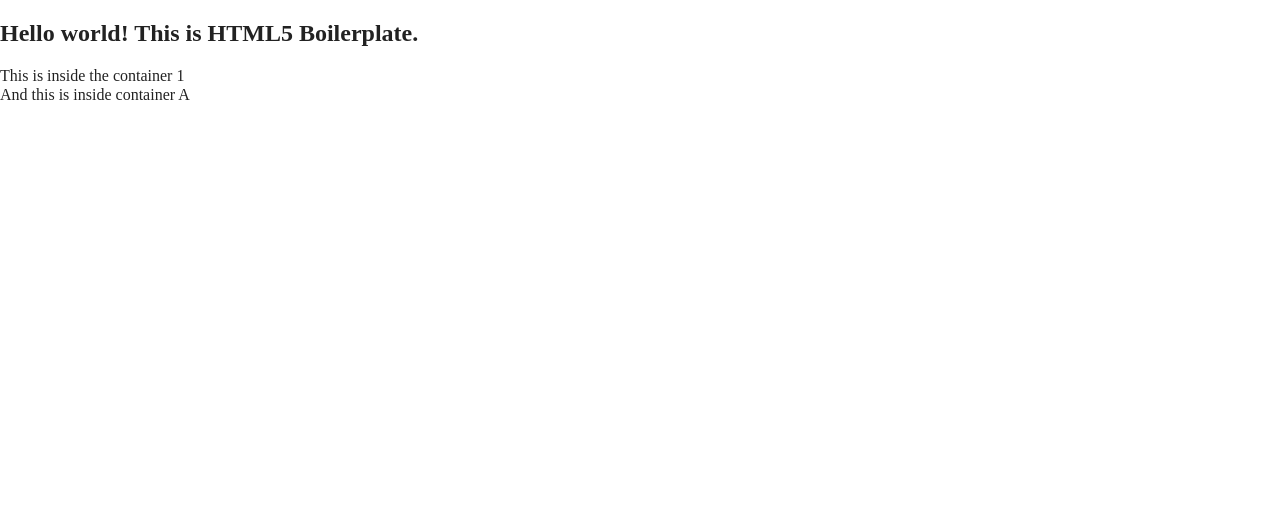
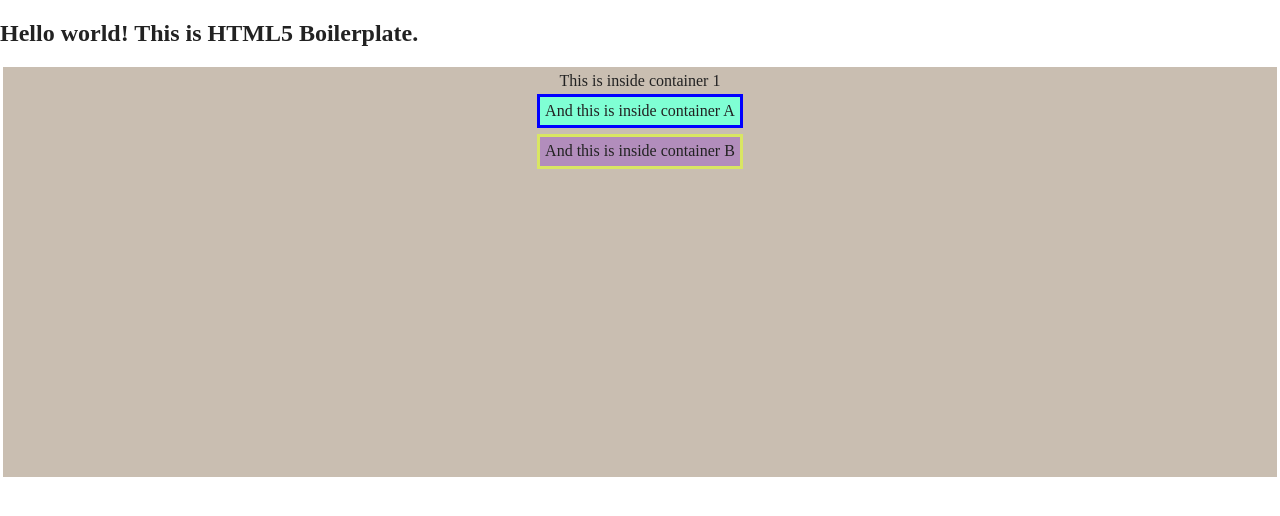
Before and after one commit to ilessing/practice, a website built with Parcel: page index.html in a window 1280 px wide. Built offline with nearby package versions, Linux system fonts and the light colour scheme.

Commit message:
stacked containers

```diff
--- /dev/null
+++ b/css/custom.css
@@ -0,0 +1,27 @@
+
+
+div {    padding: 5px;
+    margin: 3px;
+}
+
+.container1{
+    height: 400px;
+    display: flex;
+    background-color: rgb(201, 190, 177);
+    flex-direction: column;
+    align-items: center;
+}
+
+.containerA {
+    background-color: aquamarine;
+    /* width: 50%; */
+    border:  3px solid blue;
+    /* flex: 0 0 auto; */
+}
+.containerB {
+    background-color: rgb(178, 141, 188);
+    /* width: 50%; */
+    /* flex:  0 0 auto; */
+    border:  3px solid rgb(217, 230, 99);
+
+}
--- a/index.html
+++ b/index.html
@@ -15,6 +15,7 @@
 
   <link rel="stylesheet" href="css/normalize.css">
   <link rel="stylesheet" href="css/main.css">
+  <link rel="stylesheet" href="css/custom.css">
 
   <meta name="theme-color" content="#fafafa">
 
@@ -26,8 +27,9 @@
   <!-- Add your site or application content here -->
   <h2>Hello world! This is HTML5 Boilerplate.</h2>
   <div class="container1">
-    This is inside the container 1
+    This is inside container 1
     <div class="containerA">And this is inside container A</div>
+    <div class="containerB">And this is inside container B</div>
   </div>
 
 
```
